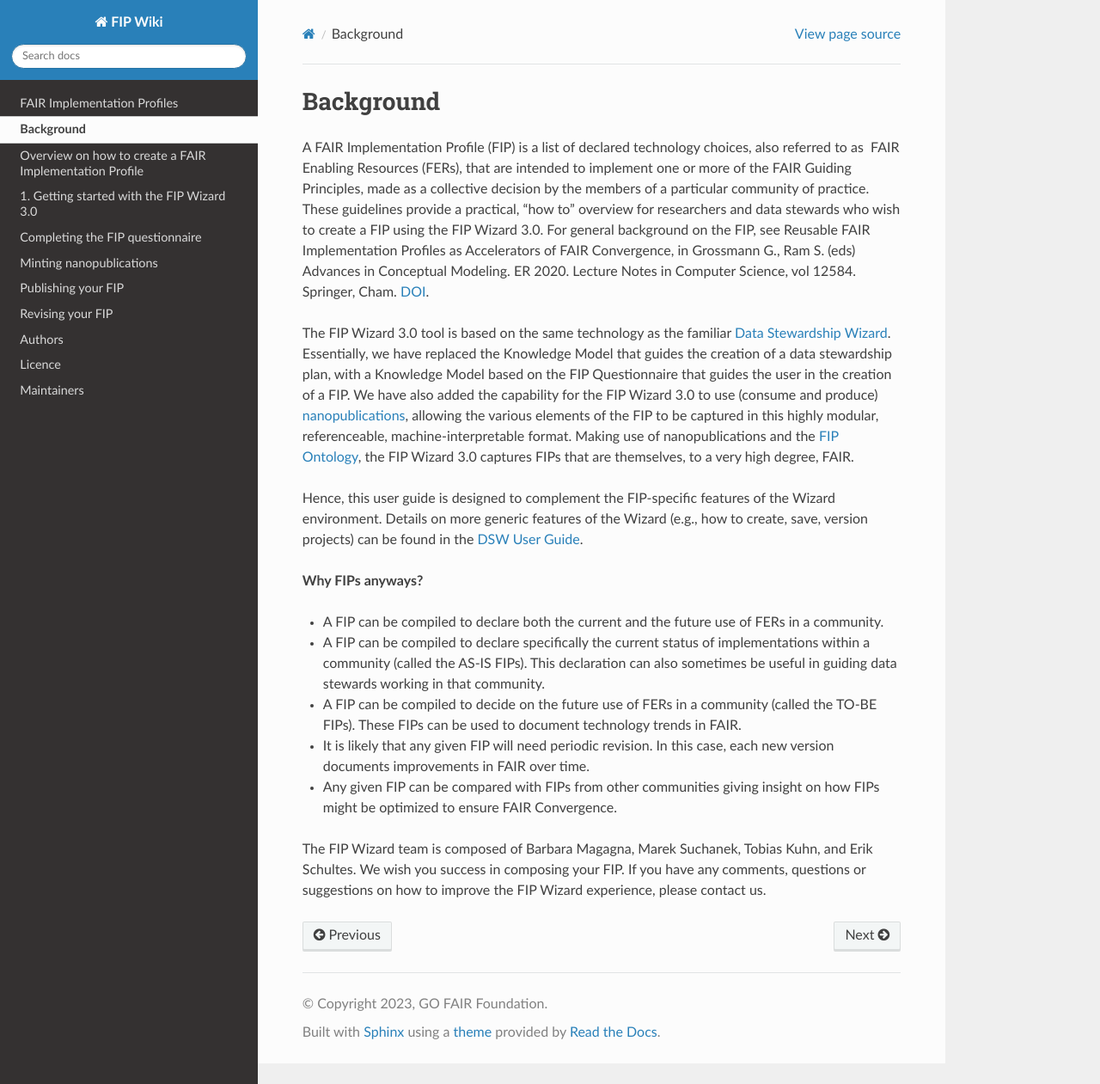
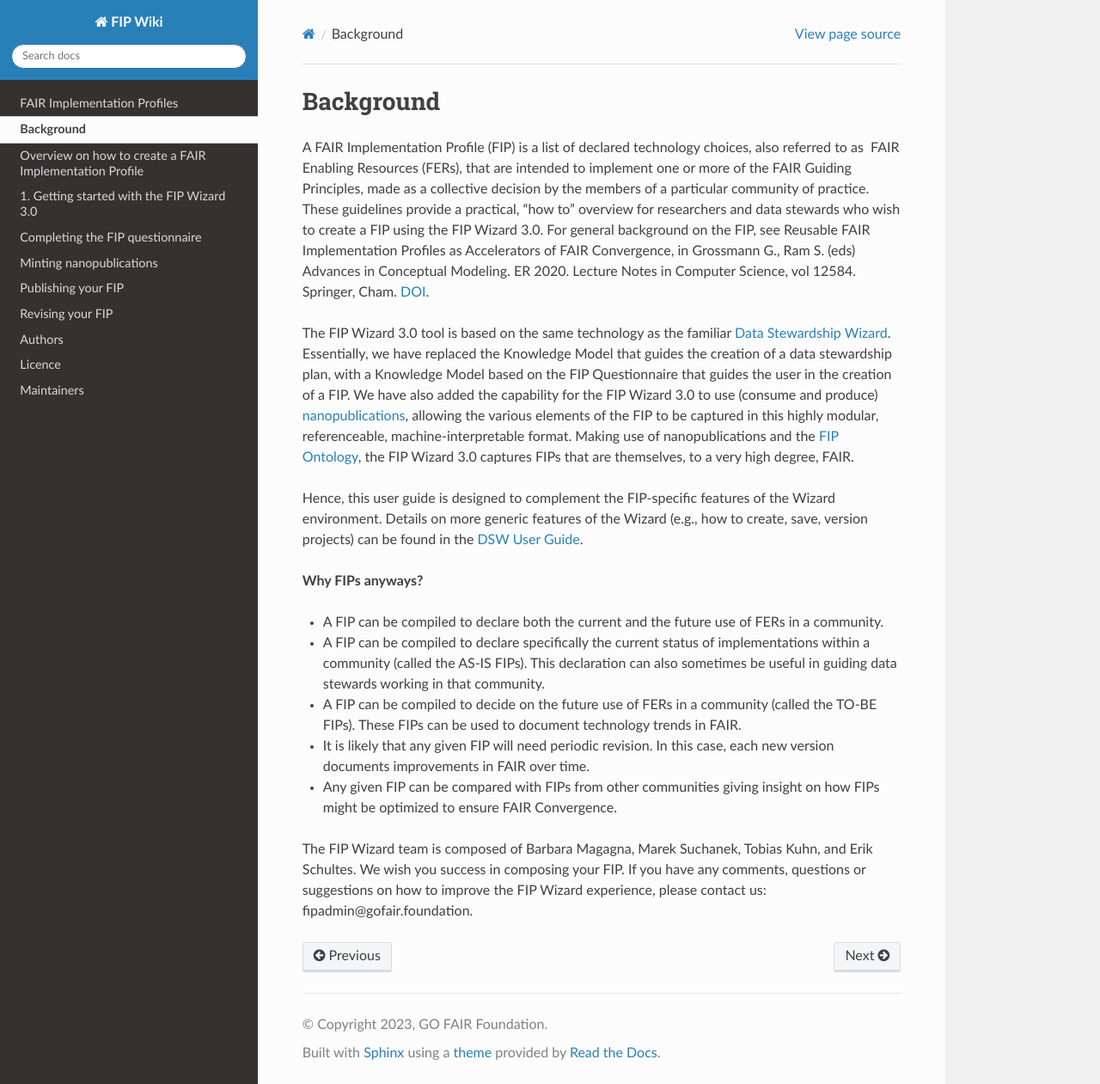
Before and after one commit to gofair-foundation/fip, a Sphinx documentation site: the page built from docs/Background.md, in a window 1280 px wide and 1261 px high. Shown: the whole window at 86% size. Built offline with Sphinx 7.4.7 and the Read the Docs theme 2.0.0, drawn with Linux system fonts in a browser that asks for light colours.

Commit message:
Update Background.md

```diff
--- a/docs/Background.md
+++ b/docs/Background.md
@@ -18,4 +18,4 @@
 
 -   Any given FIP can be compared with FIPs from other communities giving insight on how FIPs might be optimized to ensure FAIR Convergence.
 
-The FIP Wizard team is composed of Barbara Magagna, Marek Suchanek, Tobias Kuhn, and Erik Schultes. We wish you success in composing your FIP. If you have any comments, questions or suggestions on how to improve the FIP Wizard experience, please contact us.
+The FIP Wizard team is composed of Barbara Magagna, Marek Suchanek, Tobias Kuhn, and Erik Schultes. We wish you success in composing your FIP. If you have any comments, questions or suggestions on how to improve the FIP Wizard experience, please contact us: fipadmin@gofair.foundation.
```
